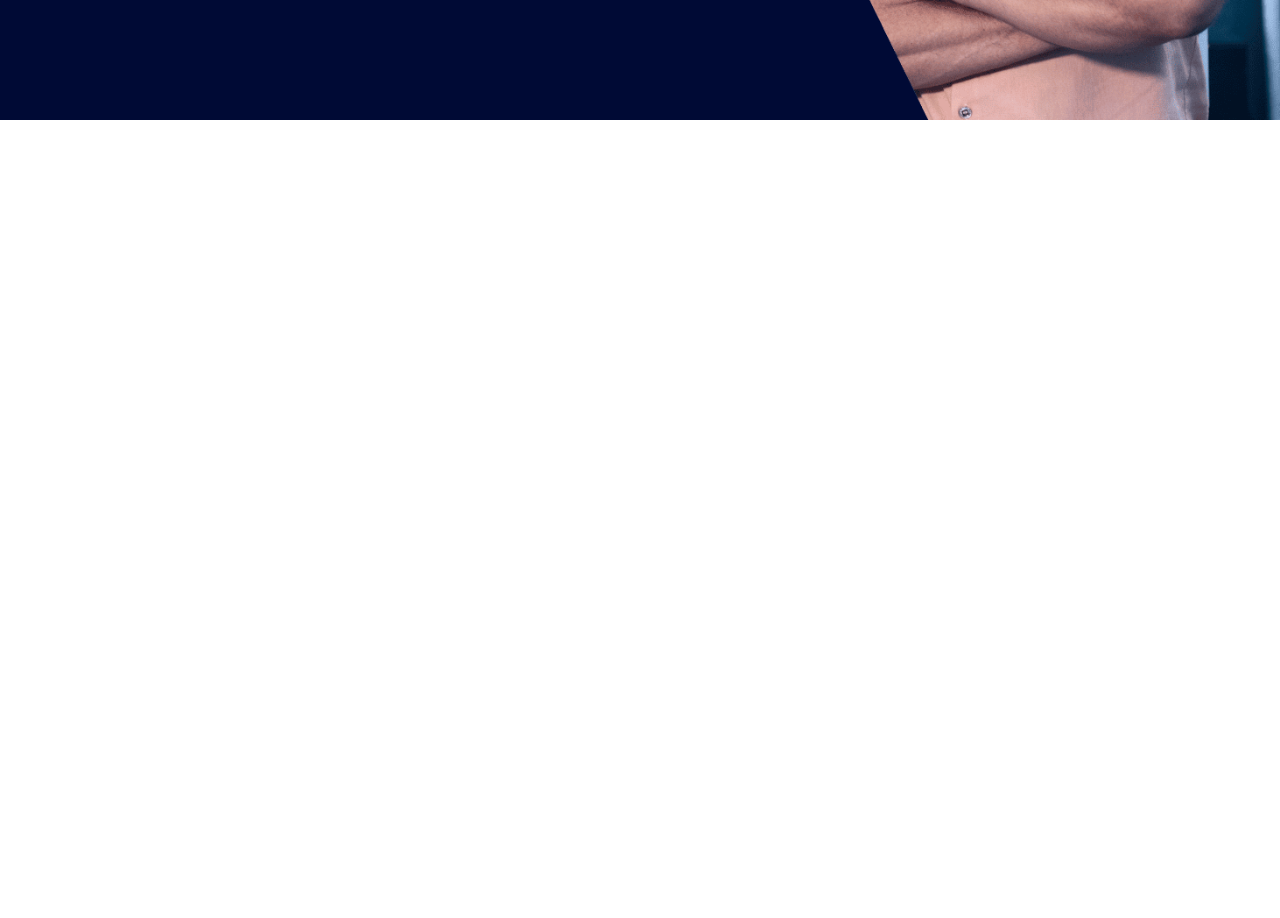
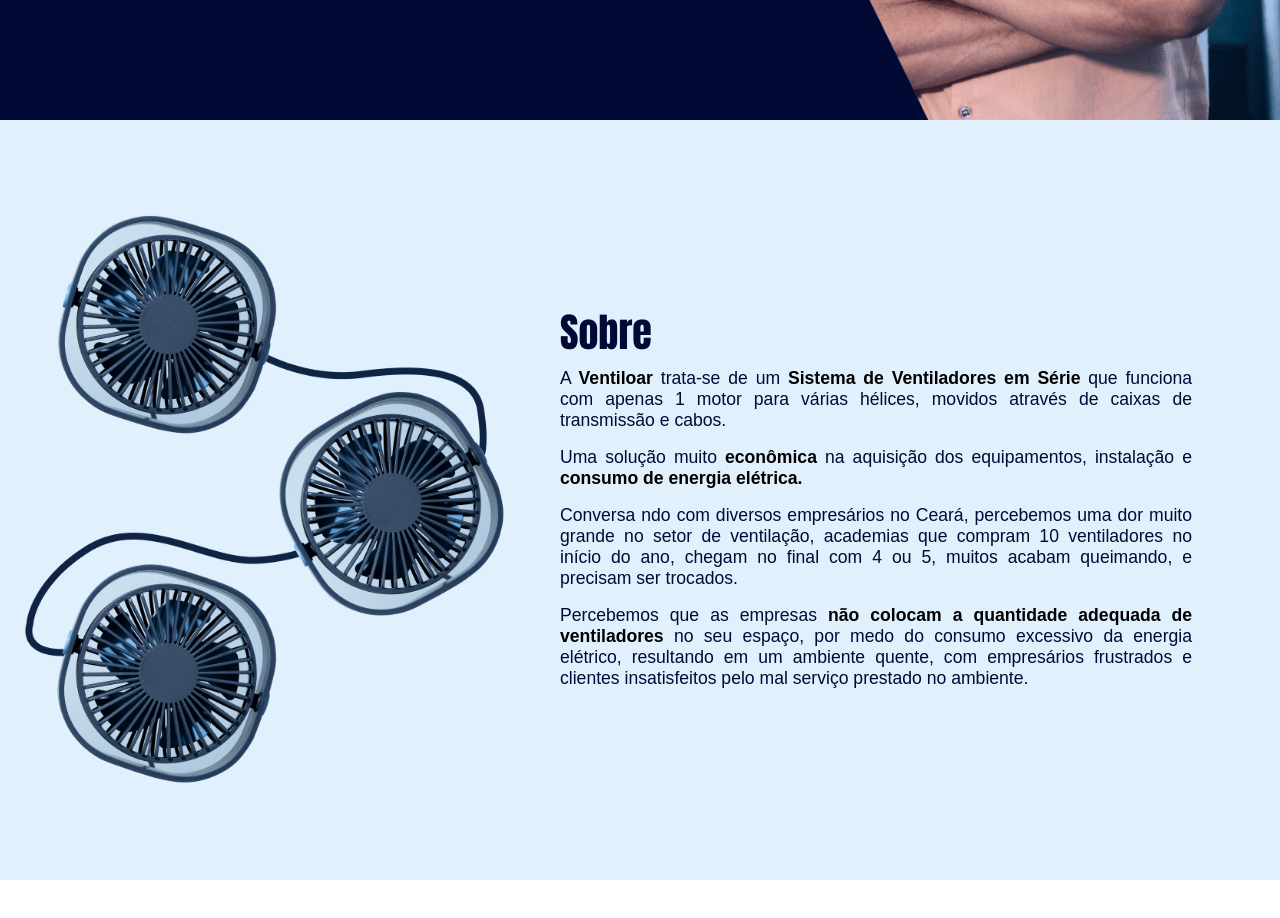
Before and after one commit to DevKelvinbd/Landing-Page-React_Ventiloar, a React (Vite) app: page / in a window 1280 px wide. Shown: the part 640-1558 px from the top of the page. After the commit the page ends 1520 px from the top, so only its background shows below. Built offline with nearby package versions, Linux system fonts and the light colour scheme.

Commit message:
Section2: Configurações Iniciais realizadas

```diff
--- /dev/null
+++ b/src/Components/Section2.jsx
@@ -0,0 +1,86 @@
+import styled from "styled-components"
+import ImgSection2 from '../assets/Images/ImgSection2.png'
+
+const DivSection2 = styled.div`
+    display: flex;
+    justify-content: center;
+    align-items: center;
+    width: 100%;
+    height: 95vh;
+    background-color: #E1F0FD;
+
+`
+
+const DivImage = styled.div`
+    display: flex;
+    justify-content: center;
+    align-items: center ;
+    width: 40%;
+    height: 100%;
+    background-color: #E1F0FD;
+`
+
+const ImagemS2 = styled.img`
+    height: 80%;
+    width: auto;
+    margin-left: 3rem;
+`
+
+const SpanColor = styled.span`
+    color: #000000;
+    font-weight: 700;
+`
+
+const DivText = styled.div`
+    position: relative; /* Define o contexto de posicionamento para a camada ::before */
+    display: flex;
+    justify-content: center;
+    align-items: left;
+    flex-direction: column;
+    width: 60%;
+    height: 80%;
+    background-color: #E1F0FD;
+
+`
+
+const Title = styled.h1`
+    font-size: 2.5rem;
+    text-align: left;
+    padding: 0 5em 0 3rem;
+    margin: 0;
+    line-height: 1;
+    font-family: 'Impact', sans-serif;
+    color: #000A35;
+`
+
+const Paragraph = styled.p`
+    font-size: 1.1rem;
+    text-align: justify;
+    font-family: 'Poppins', sans-serif;
+    font-weight: 400;
+    padding: 0 5em 0 3rem;
+    margin: 1rem 0 0 0;
+    color: #000A35;
+
+`
+
+const Section2 = () => {
+  return (
+    <DivSection2>
+        <DivImage>
+            <ImagemS2 src={ImgSection2} />
+        </DivImage>
+
+        <DivText>
+            <Title>Sobre</Title>
+            <Paragraph>A <SpanColor>Ventiloar</SpanColor> trata-se de um <SpanColor>Sistema de Ventiladores em Série</SpanColor> que funciona com apenas 1 motor para várias hélices, movidos através de caixas de transmissão e cabos.</Paragraph>
+            <Paragraph>Uma solução muito <SpanColor>econômica</SpanColor> na aquisição dos equipamentos, instalação e <SpanColor>consumo de energia elétrica.</SpanColor></Paragraph>
+            <Paragraph>Conversa ndo com diversos empresários no Ceará, percebemos uma dor muito grande no setor de ventilação, academias que compram 10 ventiladores no início do ano, chegam no final com 4 ou 5, muitos acabam queimando, e precisam ser trocados.</Paragraph>
+            <Paragraph>Percebemos que as empresas <SpanColor>não colocam a quantidade adequada de ventiladores</SpanColor> no seu espaço, por medo do consumo excessivo da energia elétrico, resultando em um ambiente quente, com empresários frustrados e clientes insatisfeitos pelo mal serviço prestado no ambiente.</Paragraph>
+        </DivText>
+
+    </DivSection2>
+  )
+}
+
+export default Section2
--- a/src/Pages/Ventiloar/Ventiloar.jsx
+++ b/src/Pages/Ventiloar/Ventiloar.jsx
@@ -1,11 +1,12 @@
 import React from 'react'
 import Section1 from '../../Components/Section1'
+import Section2 from '../../Components/Section2'
 
 const Ventiloar = () => {
   return (
     <>
         <Section1 />
-        <div style={{width:'100%', height: '100vh'}}>kekekekeke</div>
+        <Section2 />
     </>
   )
 }
```
Also changed, not shown: src/assets/Images/ImgSection2.png (added).
